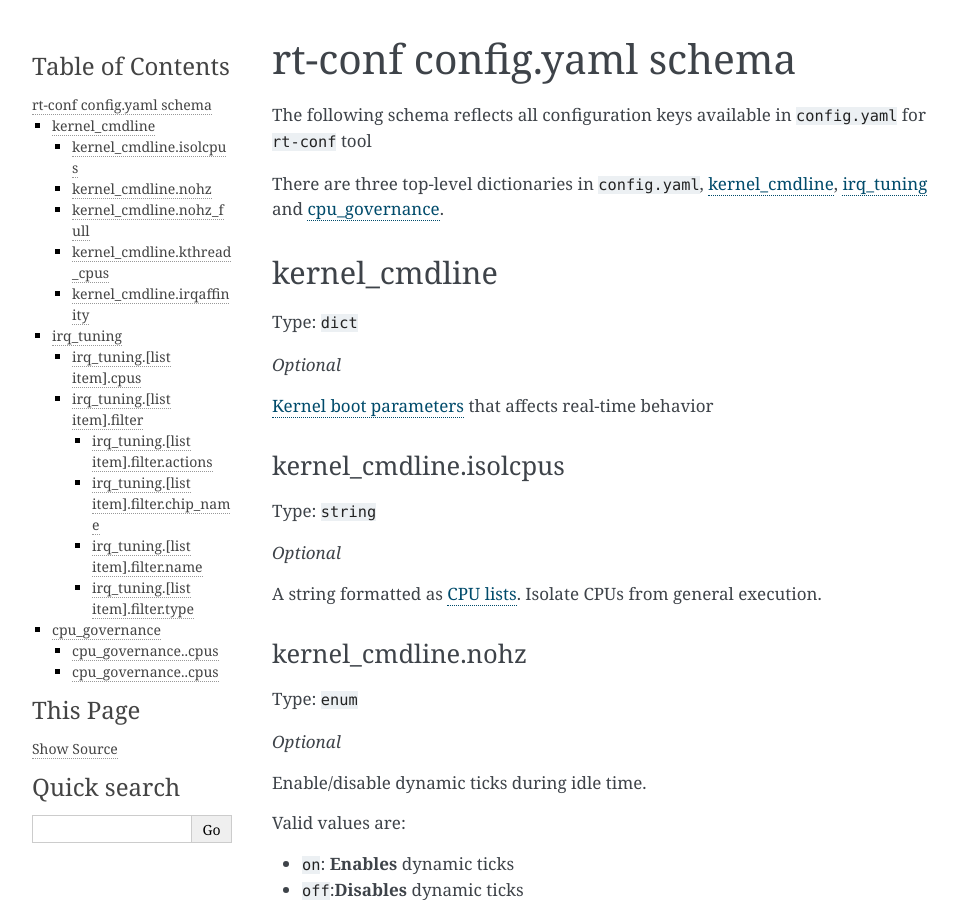
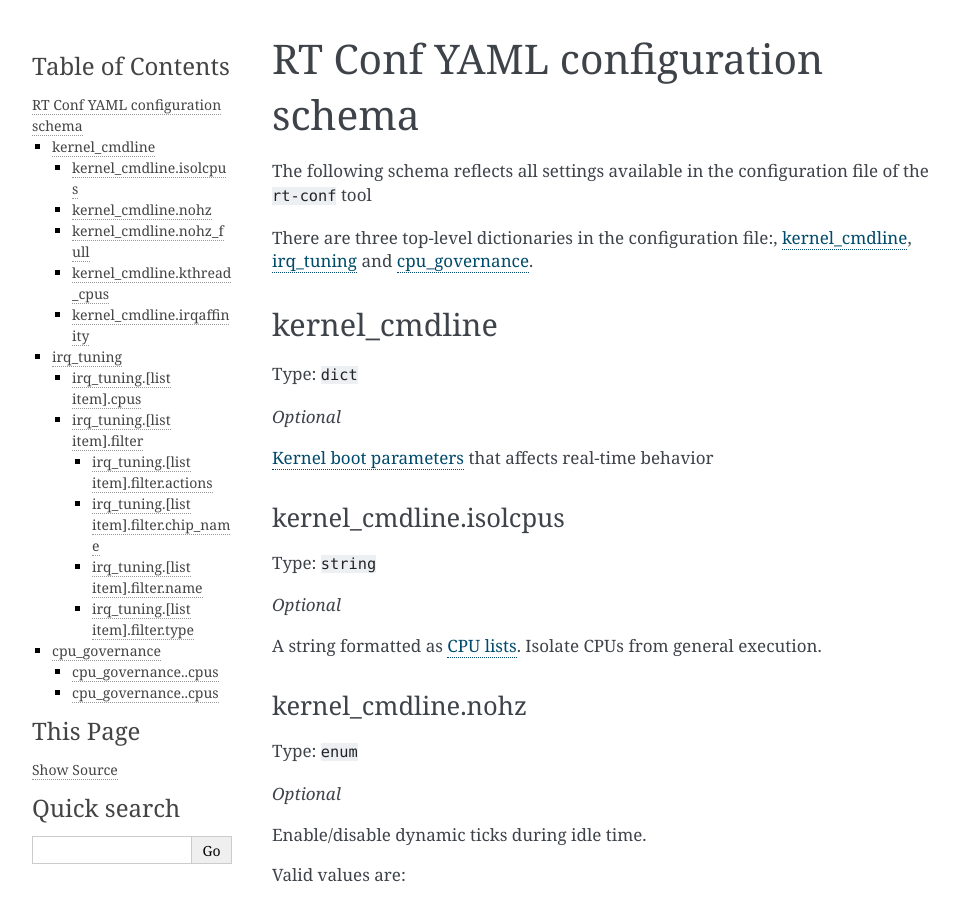
Before and after one commit to canonical/real-time-ubuntu-docs, a Sphinx documentation site: the page built from docs/reference/rt-conf-yaml.md, in a window 1280 px wide and 900 px high. Shown: the whole window, without its empty margins (148-1107 px from the left). Built offline with Sphinx 7.4.7, drawn with Linux system fonts in a browser that asks for light colours.

Commit message:
refact: change config file name to be generic
Signed-off-by: Lincoln Wallace <lincoln.wallace@canonical.com>

```diff
--- a/docs/reference/rt-conf-yaml.md
+++ b/docs/reference/rt-conf-yaml.md
@@ -1,8 +1,8 @@
-# rt-conf config.yaml schema
+# RT Conf YAML configuration schema
 
-The following schema reflects all configuration keys available in `config.yaml` for `rt-conf` tool
+The following schema reflects all settings available in the configuration file of the `rt-conf` tool
 
-There are three top-level dictionaries in `config.yaml`, {ref}`kcmd`, {ref}`irqt` and {ref}`cpug`.
+There are three top-level dictionaries in the configuration file:, {ref}`kcmd`, {ref}`irqt` and {ref}`cpug`.
 
 (kcmd)=
 ## kernel_cmdline
```
